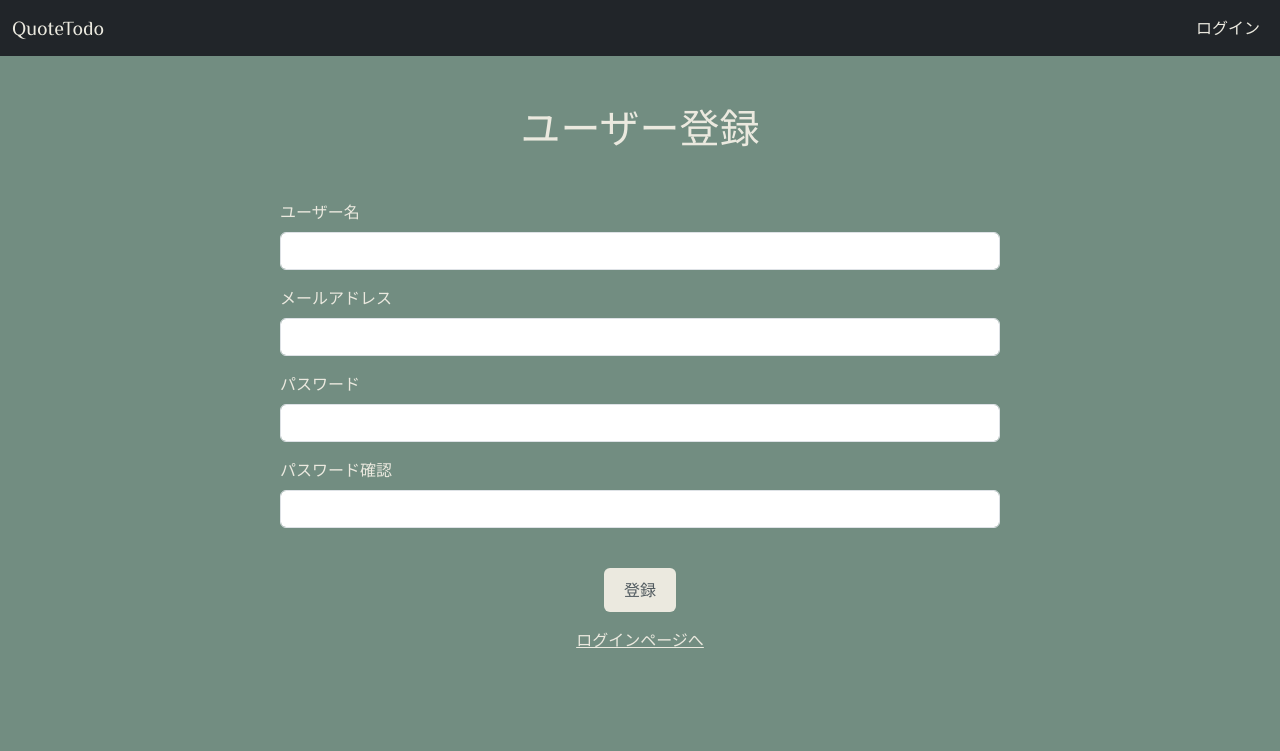
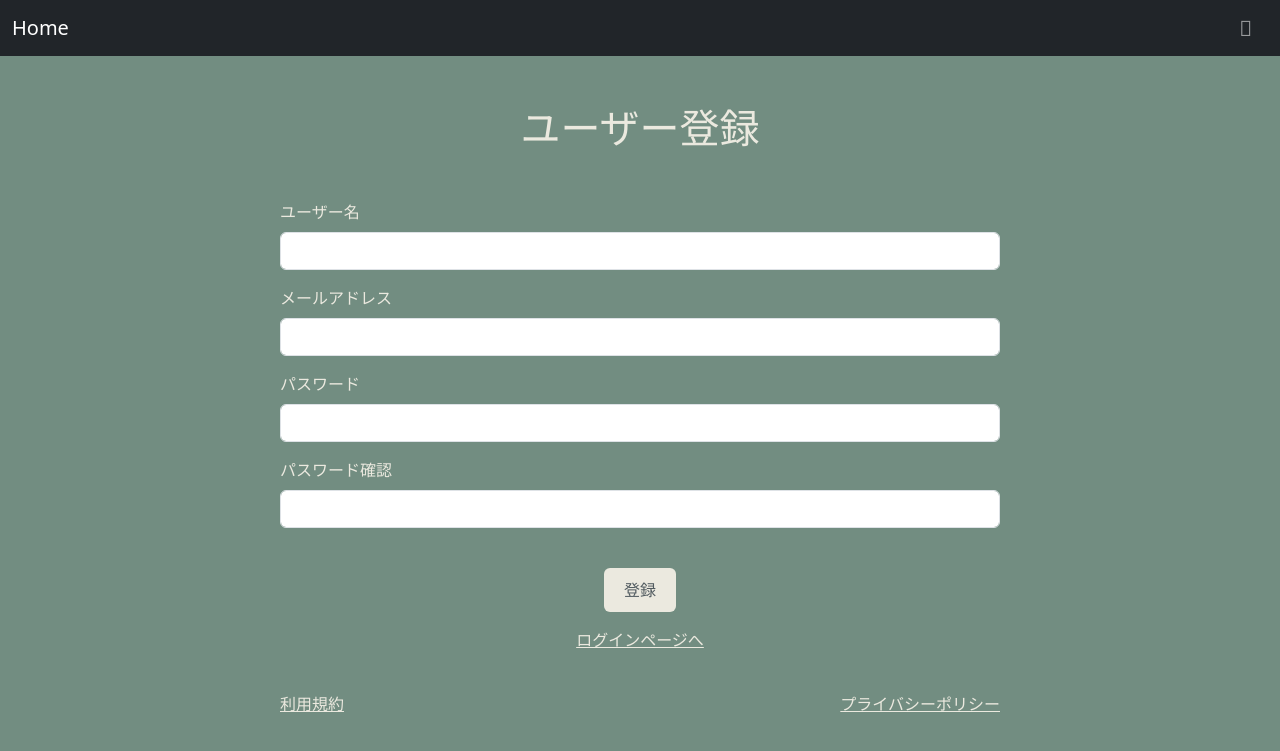
Before and after one commit to Hauru427/Mary-s-todo-list, a Rails app: page /users/new in a window 1280 px wide. Shown: the top 751 px of the page. Run offline with Rails 7, Linux system fonts and the light colour scheme; style sheets or scripts are compiled from the project's sources; parts of the project's set-up code (start-up, migrations or seed data) failed here and were passed over; some libraries are stand-ins or nearby versions.

Commit message:
Show privacypolicy and terms without login and fix header

```diff
--- a/app/controllers/static_pages_controller.rb
+++ b/app/controllers/static_pages_controller.rb
@@ -1,5 +1,5 @@
 class StaticPagesController < ApplicationController
-  skip_before_action :require_login, only: %i[top]
+  skip_before_action :require_login, only: %i[top privacy_policy terms_of_service]
 
   def top
     if logged_in?
--- a/app/views/shared/_before_login_header.html.erb
+++ b/app/views/shared/_before_login_header.html.erb
@@ -1,13 +1,37 @@
-<header class="navbar navbar-expand-lg navbar-dark bg-dark sticky-top">
+<header class="navbar navbar-expand-lg navbar-dark bg-dark">
   <div class="container-fluid">
-    <%= link_to "QuoteTodo", root_path, id: "logo", class: "navbar-brand font-english" %>
+    <%= link_to "Home", root_path, id: "logo", class: "navbar-brand" %>
     <button class="navbar-toggler" type="button" data-bs-toggle="collapse" data-bs-target="#navbarNavDropdown" aria-controls="navbarNavDropdown" aria-expanded="false" aria-label="Toggle navigation">
       <span class="navbar-toggler-icon"></span>
     </button>
     <div class="collapse navbar-collapse" id="navbarNavDropdown">
       <ul class="navbar-nav ms-auto">
-        <li class="nav-item">
-          <%= link_to t('header.login'), login_path, class: "nav-link font-japanese" %>
+        <!-- デスクトップサイズ向けのドロップダウンメニュー -->
+        <li class="nav-item dropdown d-none d-lg-block">
+          <a class="nav-link" href="#" id="navbarDropdownMenuLink" role="button" data-bs-toggle="dropdown" aria-expanded="false">
+            <i class="fas fa-user fa-lg me-2"></i>
+          </a>
+          <ul class="dropdown-menu dropdown-menu-end" aria-labelledby="navbarDropdownMenuLink">
+            <li>
+              <%= link_to t('header.login'), login_path, class: "dropdown-item" %>
+            </li>
+            <li>
+              <%= link_to t('header.terms_of_service'), terms_of_service_path, class: "dropdown-item" %>
+            </li>
+            <li>
+              <%= link_to t('header.privacy_policy'), privacy_policy_path, class: "dropdown-item" %>
+            </li>
+          </ul>
+        </li>
+        <!-- モバイルサイズ向けの通常リンク（ハンバーガーメニュー内） -->
+        <li class="nav-item d-lg-none">
+          <%= link_to t('header.login'), login_path, class: "nav-link" %>
+        </li>
+        <li class="nav-item d-lg-none">
+          <%= link_to t('header.terms_of_service'), terms_of_service_path, class: "nav-link" %>
+        </li>
+        <li class="nav-item d-lg-none">
+          <%= link_to t('header.privacy_policy'), privacy_policy_path, class: "nav-link" %>
         </li>
       </ul>
     </div>
--- a/app/views/users/new.html.erb
+++ b/app/views/users/new.html.erb
@@ -27,6 +27,10 @@
       <div class='text-center'>
         <%= link_to t('users.new.to_login_page'), login_path, class: 'text-link' %>
       </div>
+      <div class='d-flex justify-content-between mt-4'>
+        <%= link_to t('header.terms_of_service'), terms_of_service_path, class: 'text-link' %>
+        <%= link_to t('header.privacy_policy'), privacy_policy_path, class: 'text-link' %>
+      </div>
     </div>
   </div>
 </div>
```
Also changed, not shown: app/views/shared/_header.html.erb (+22 -3 lines), spec/system/login_spec.rb (+1 -1 lines), 1 other file.
